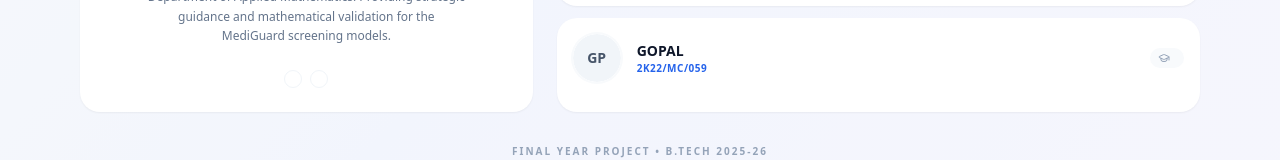
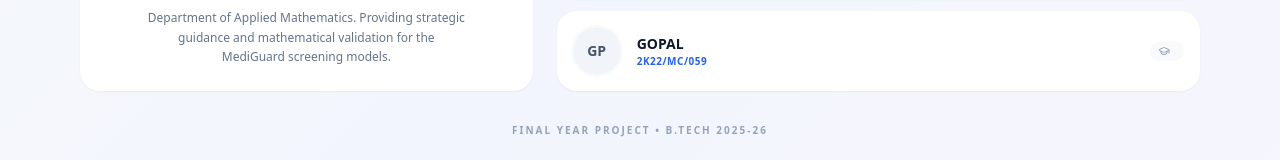
Before and after one commit to idaemrot/MediGuard-AI, a React (Vite) app: page /team in a window 1280 px wide. Shown: the part 518-678 px from the top of the page. Built offline with nearby package versions, Linux system fonts and the light colour scheme; no server answers.

Commit message:
team page update

```diff
--- a/src/pages/Team.tsx
+++ b/src/pages/Team.tsx
@@ -70,14 +70,7 @@ const Team = () => {
                     Department of Applied Mathematics. Providing strategic guidance and mathematical validation for the MediGuard screening models.
                   </p>
                 </div>
-                <div className="flex gap-2 mt-6">
-                  <button className="p-2 border border-slate-100 rounded-lg hover:bg-slate-50 transition-colors">
-                    {/* <Mail className="w-4 h-4 text-slate-400" /> */}
-                  </button>
-                  <button className="p-2 border border-slate-100 rounded-lg hover:bg-slate-50 transition-colors">
-                    {/* <Linkedin className="w-4 h-4 text-slate-400" /> */}
-                  </button>
-                </div>
+
               </CardContent>
             </Card>
           </div>
```
